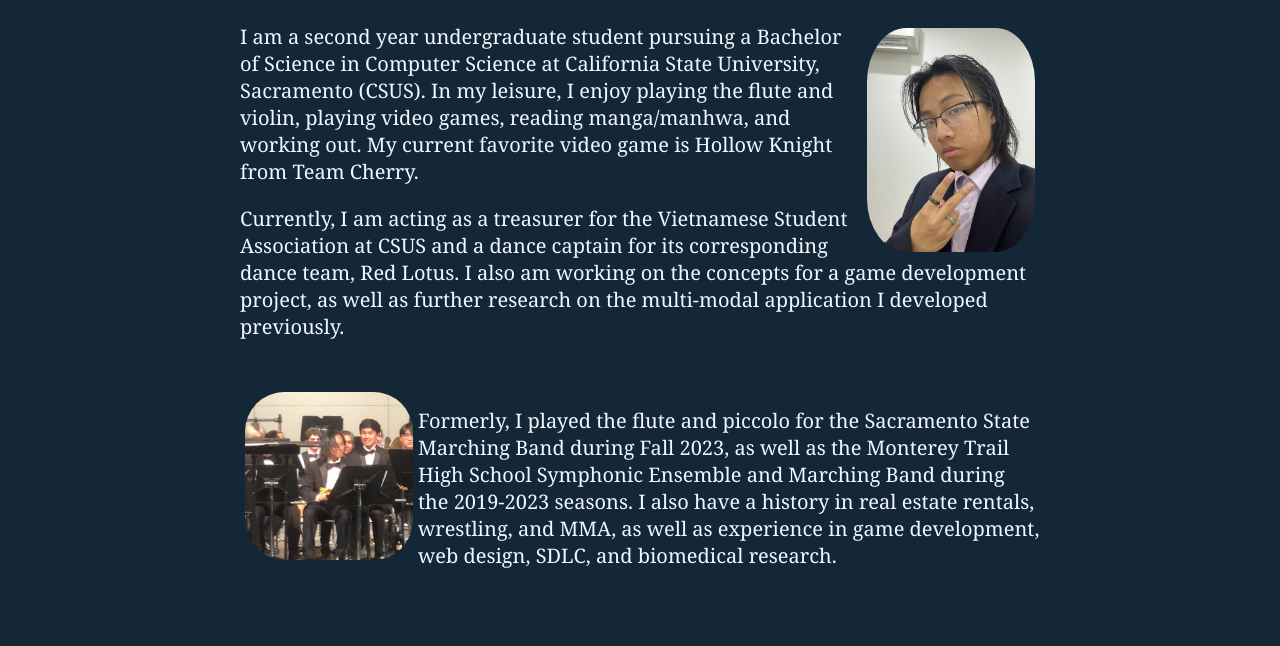
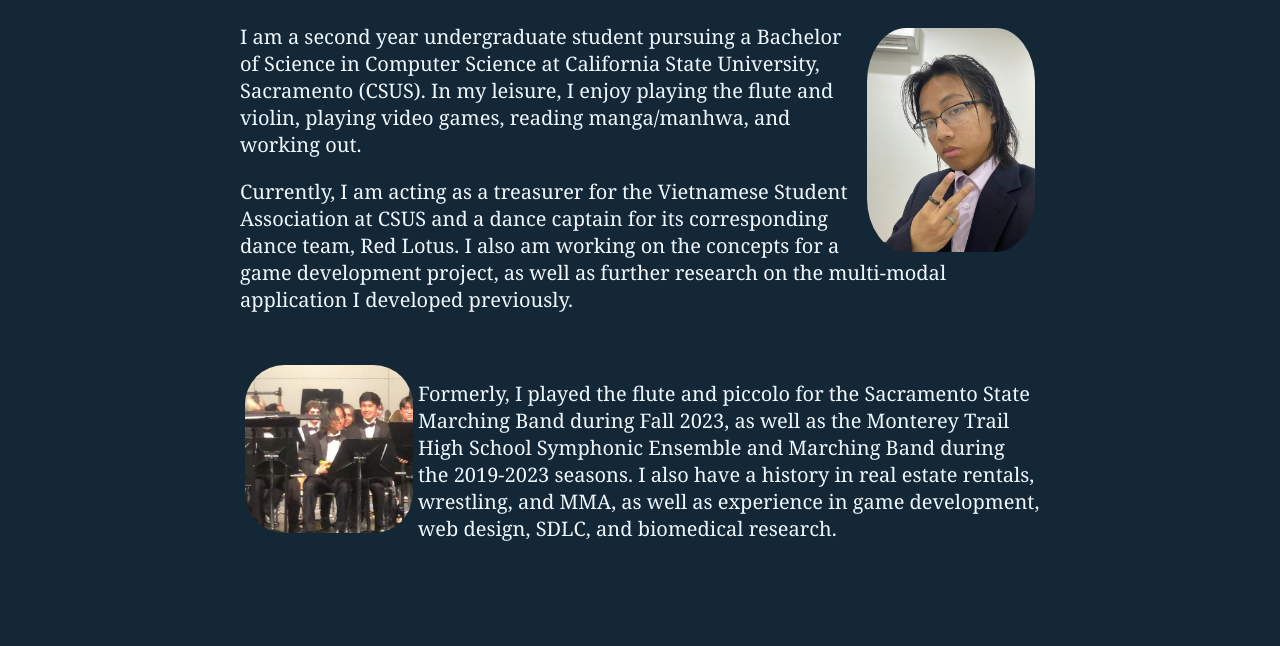
Before and after one commit to h-mm-v/h-mm-v.github.io, a plain HTML site: page index.html in a window 1280 px wide. Shown: the part 116-762 px from the top of the page. Drawn offline with Linux system fonts and the light colour scheme.

Commit message:
Update index.html

```diff
--- a/index.html
+++ b/index.html
@@ -35,7 +35,6 @@
                 <p>
                     I am a second year undergraduate student pursuing a Bachelor of Science in Computer Science at California State University, Sacramento (CSUS).
                     In my leisure, I enjoy playing the flute and violin, playing video games, reading manga/manhwa, and working out.
-                    My current favorite video game is Hollow Knight from Team Cherry.
                 </p>
 
                 <p>
```
